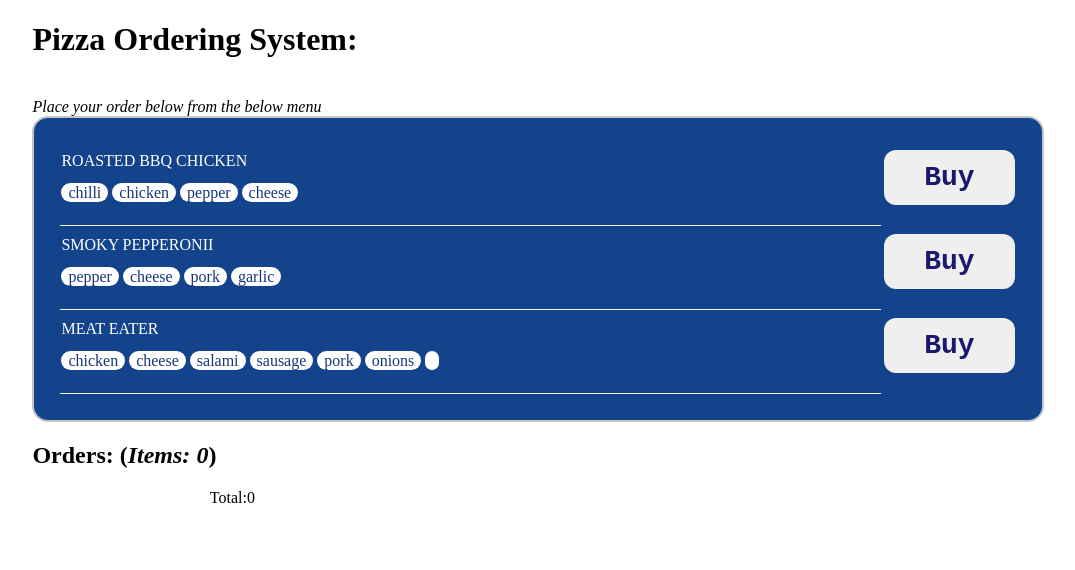
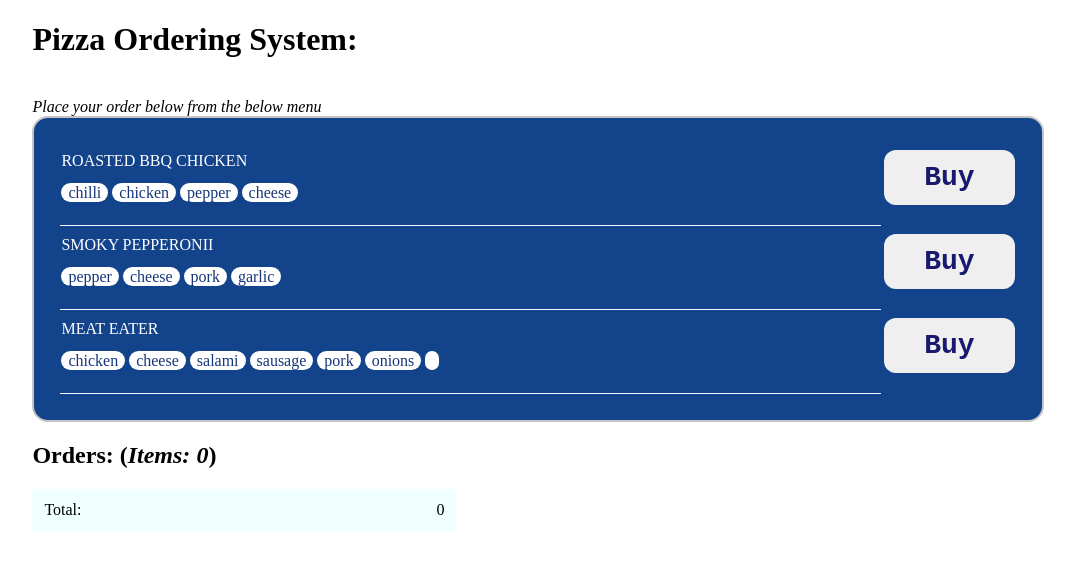
Before and after one commit to NevetsKuro/Turbo-Template, a Next.js app in the folder apps/web/: page / in a window 1280 px wide. Shown: the top 570 px of the page, without its empty margins (102-1177 px from the left). Built offline with nearby package versions, Linux system fonts and the light colour scheme.

Commit message:
fix: css

```diff
--- a/apps/web/pages/index.css
+++ b/apps/web/pages/index.css
@@ -37,7 +37,8 @@
   display: flex;
   flex-direction: row;
   width: 400px;
-  justify-content: center;
+  justify-content: space-between;
   align-items: baseline;
-  height: 100px;
+  background: azure;
+  padding: 12px;
 }
```
